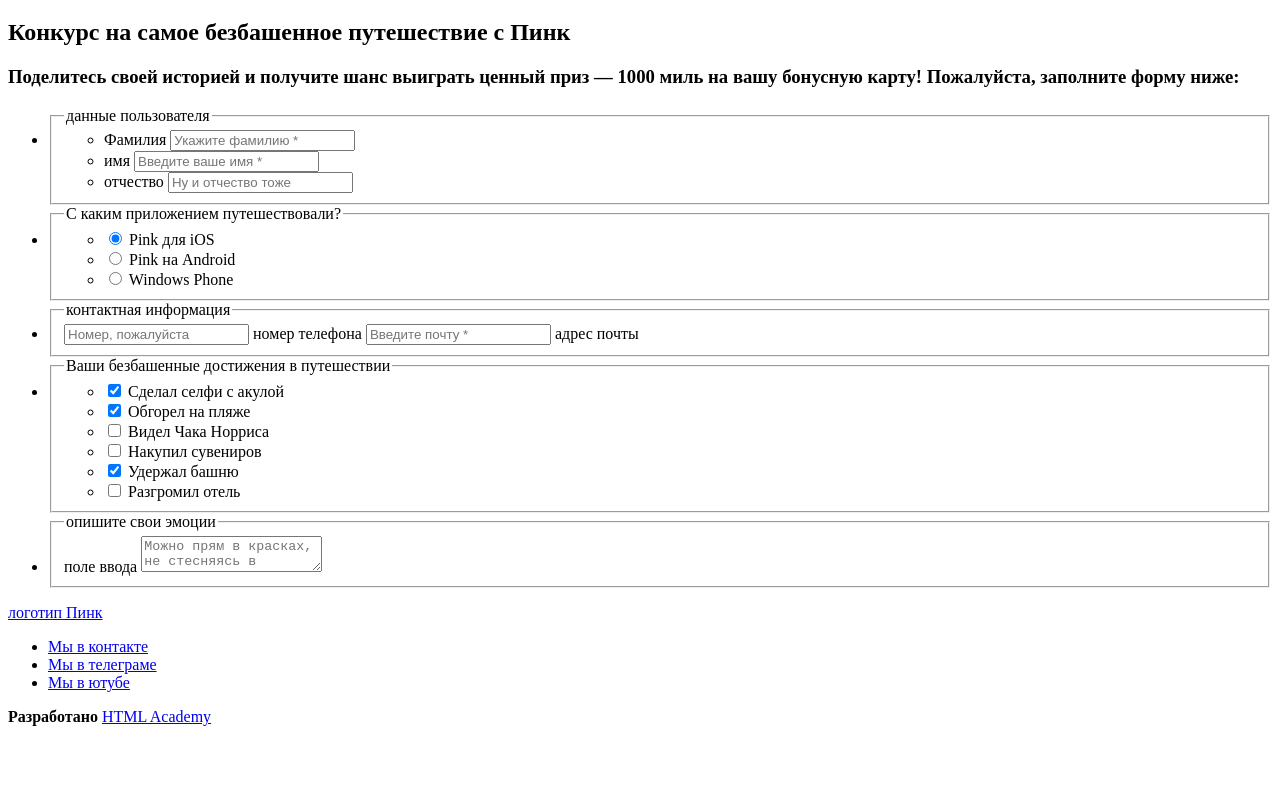
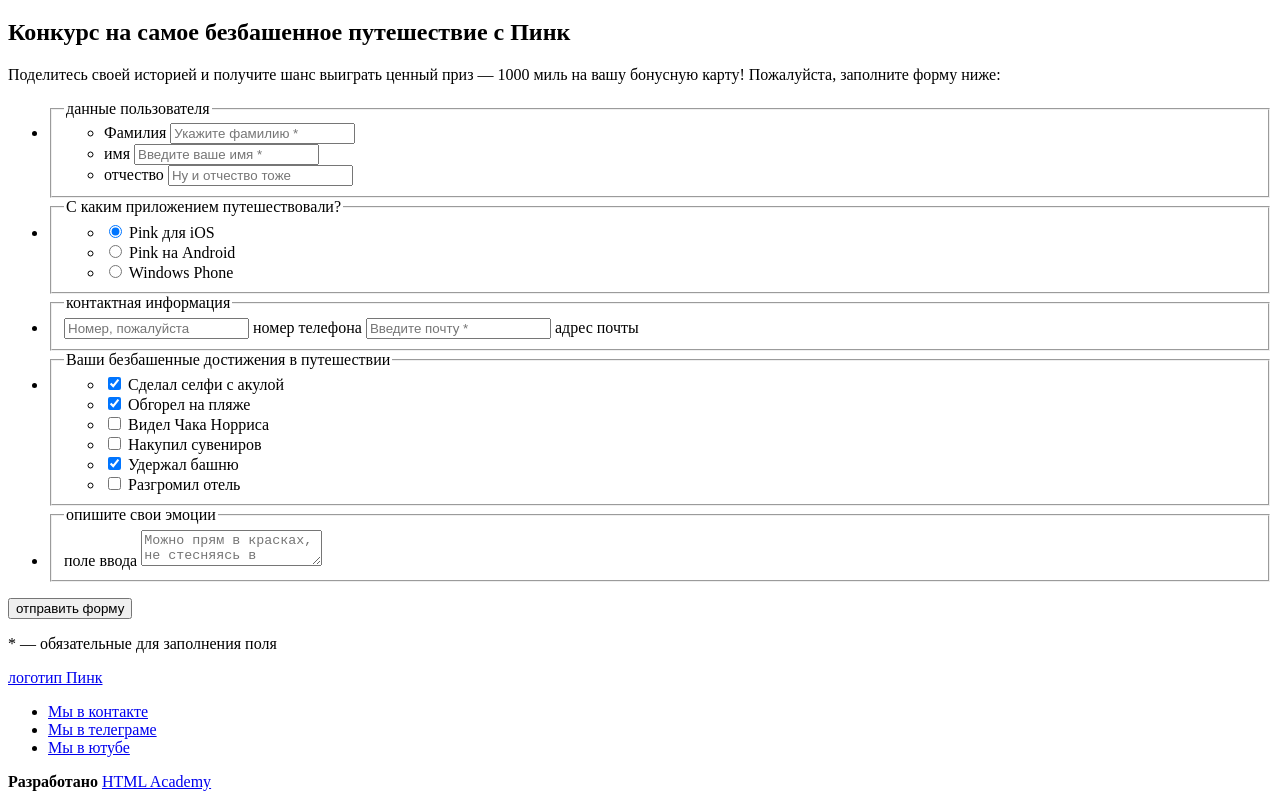
Before and after one commit to htmlacademy-adaptive/1997001-pink-25, a plain HTML site: page 3/form.html in a window 1280 px wide. Shown: the part 205-1004 px from the top of the page. Before the commit the page ends 939 px from the top, so only its background shows below. Drawn offline with Linux system fonts and the light colour scheme.

Commit message:
:heavy_check_mark: Сборка #3

```diff
--- a/3/form.html
+++ b/3/form.html
@@ -38,8 +38,8 @@
       <h2 class="page-title__title-form">Конкурс на самое безбашенное путешествие с Пинк</h2>
     </section>
     <section class="form-container">
-      <h3 class="form-container__title-form">Поделитесь своей историей и получите шанс выиграть ценный приз — 1000 миль
-        на вашу бонусную карту! Пожалуйста, заполните форму ниже:</h3>
+      <p class="form-container__title-form">Поделитесь своей историей и получите шанс выиграть ценный приз — 1000 миль
+        на вашу бонусную карту! Пожалуйста, заполните форму ниже:</p>
       <form class="form-container__form-page" action="https://echo.htmlacademy.ru/" method="post">
         <ul class="form-container__list-page">
           <li class="form-container__item-page">
@@ -49,7 +49,7 @@
                 <li class="input-text__item-form">
                   <label for="input-text__surname-label" class="input-text__label">
                     <span class="user-data">Фамилия</span>
-                    <input id="input-text__surname-label" class="input-text__input" type="text" name="name"
+                    <input id="input-text__surname-label" class="input-text__input" type="text" name="surname"
                       placeholder="Укажите фамилию *" required>
                   </label>
                 </li>
@@ -163,6 +163,10 @@
             </fieldset>
           </li>
         </ul>
+        <div class="form-container__button">
+          <button class="form-container__submit button-fields" type="submit">отправить форму</button>
+          <p class="form-container__required-filds">* — обязательные для заполнения поля</p>
+        </div>
       </form>
     </section>
   </main>
```
